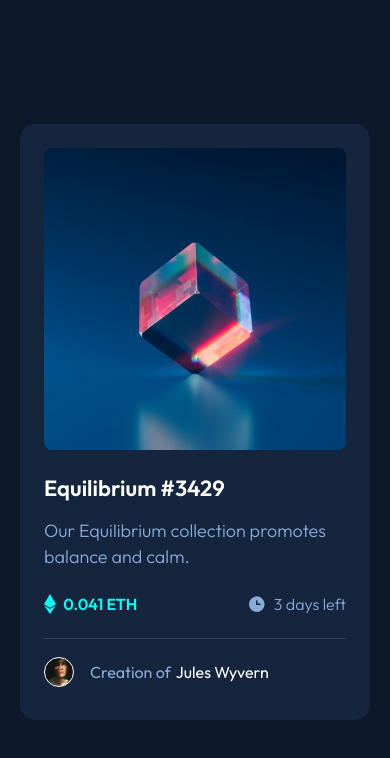
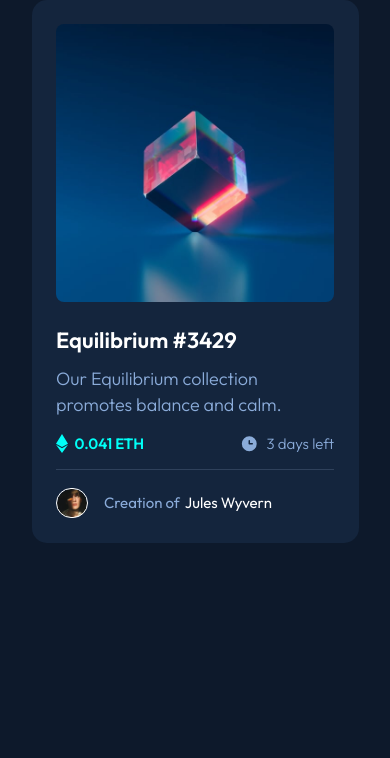
Before and after one commit to danielopq/card, a plain HTML site: page index.html in a window 390 px wide. Drawn offline with Linux system fonts and the light colour scheme.

Commit message:
mobile version done

```diff
--- a/css/stylesheet.css
+++ b/css/stylesheet.css
@@ -106,7 +106,7 @@ main>div {
 	justify-content: flex-end;
 }
 
-.valueText{
+.valueText {
 	margin-left: 7px;
 }
 
@@ -127,10 +127,10 @@ main>div {
 }
 
 #author-pic {
-	width: 30px;
+	width: 32px;
 	background: url("../images/image-avatar.png") no-repeat;
 	background-size: cover;
-	border-radius: 15px;
+	border-radius: 16px;
 	border: solid 1px white;
 }
 
@@ -148,3 +148,45 @@ main>div {
 	color: hsl(178, 100%, 50%);
 	cursor: pointer;
 }
+
+
+/*############################## MOBILE VERSION ##############################*/
+
+@media screen and (max-width:480px) {
+	body {
+		align-items: flex-start;
+	}
+
+
+	main {
+		width: 327px;
+		height: 543px;
+	}
+
+	main>div {
+		width: 278px;
+	}
+
+	#main-pic {
+		height: 278px;
+	}
+
+	#ntf-description {
+		margin-top: 12px;
+	}
+
+	#ntf-values {
+		margin-top: 16px;
+	}
+
+	#ntf-values>div {
+		width: 139px;
+		height: 19px;
+		font-size: 15px;
+	}
+
+	#author {
+		margin-top: 16px;
+		font-size: 15px;
+	}
+}
```
